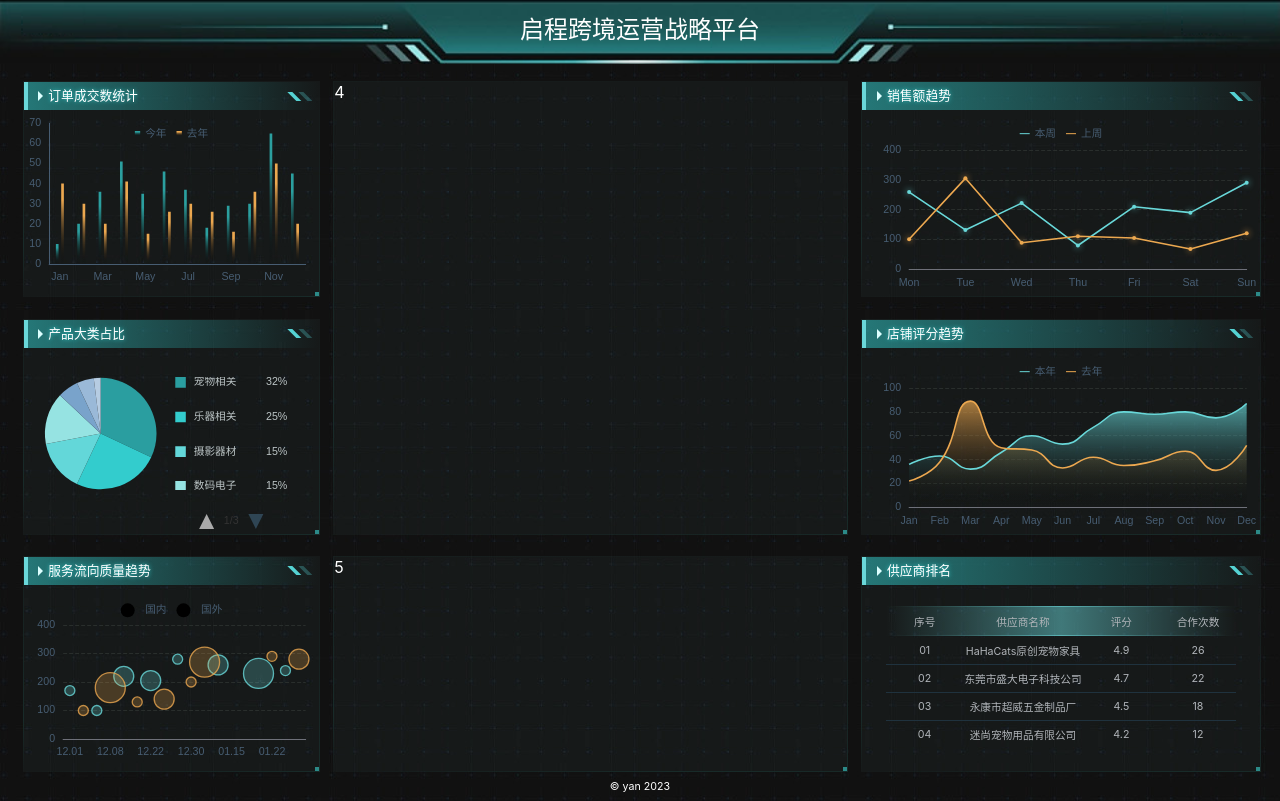
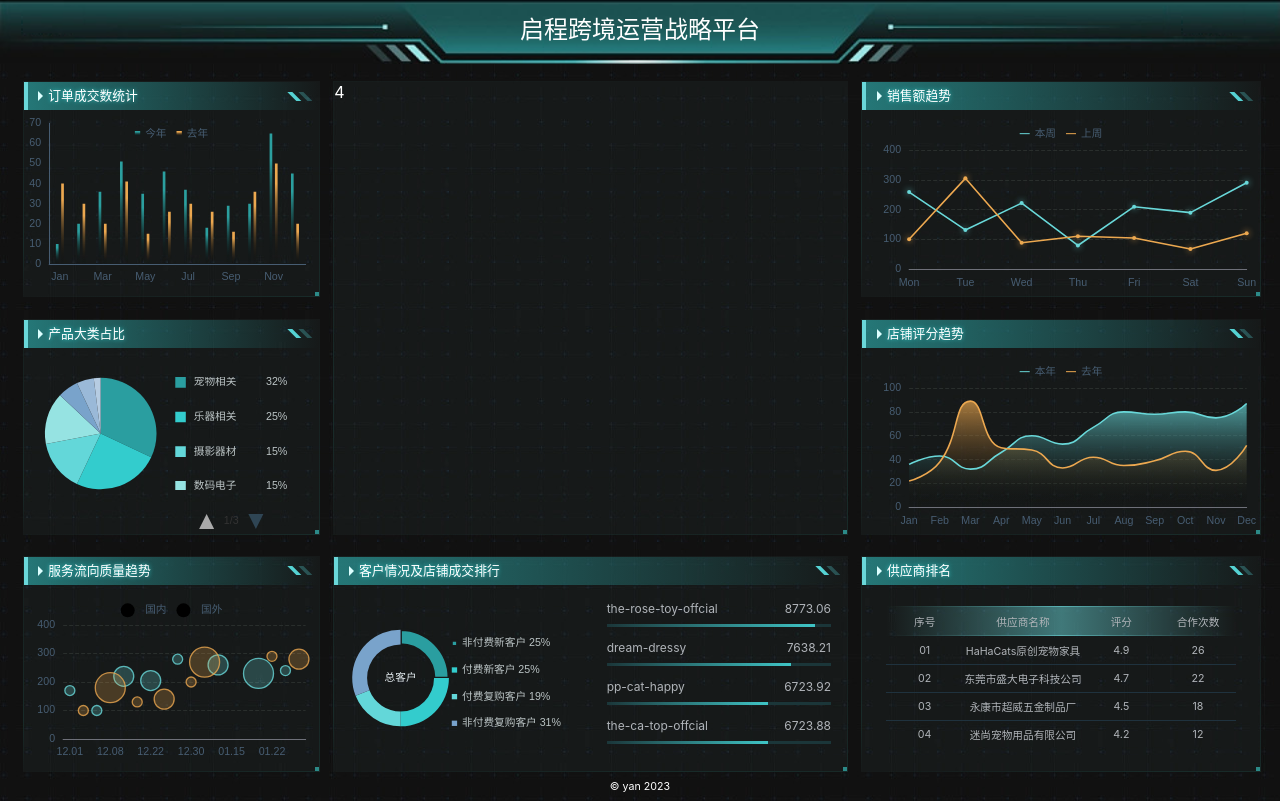
Before and after one commit to ReeseKenn/big-screen-react, a React (Vite) app: page /#/ in a window 1280 px wide. Built offline with nearby package versions, Linux system fonts and the light colour scheme.

Commit message:
added chart4 and chart5

```diff
--- /dev/null
+++ b/src/components/chart-4.tsx
@@ -0,0 +1,90 @@
+import React, {useEffect, useRef} from 'react';
+import * as echarts from "echarts";
+import {createEchartsOptions} from "../shared/create-echarts-options";
+import {px} from "../shared/px";
+
+export const Chart4 = () => {
+    const divRef = useRef(null);
+    useEffect(() => {
+        console.log(divRef.current);
+
+        const data = [
+            {
+                value: 0.25,
+                name: '非付费新客户',
+                itemStyle: {
+                    borderColor: '#161919',
+                    borderWidth: px(2)
+                }
+            },
+            {value: 0.25, name: '付费新客户'},
+            {value: 0.19, name: '付费复购客户'},
+            {value: 0.31, name: '非付费复购客户'}
+        ];
+        var myChart = echarts.init(divRef.current);
+        myChart.setOption(createEchartsOptions({
+            xAxis: {show: false},
+            yAxis: {show: false},
+            grid: {x: 0, x2: 0, y: 0, y2: 0, containLabel: true},
+            legend: {
+                orient: 'vertical',
+                right: px(18),
+                top: px(36),
+                bottom: px(20),
+                textStyle: {color: '#bcc5c6'},
+                fontSize: px(8),
+                itemWidth: px(4),
+                itemHeight: px(4),
+                itemGap: px(12),
+                icon: 'rect',
+                formatter(name) {
+                    // @ts-ignore
+                    const value = data.find(i => i.name === name)?.value * 100 + '%';
+                    return name + ' ' + value;
+                }
+            },
+            series: [
+                {
+                    label: {
+                        position: 'center',
+                        show: true,
+                        formatter: () => {
+                            return '总客户'
+                        },
+                        color: '#e5edf1',
+                        lineHeight: 16,
+                        fontSize: px(8),
+                    },
+                    center: ['26%', '50%'],
+                    type: 'pie',
+                    radius: ['36%', '52%'],
+                    // label: {show: false},
+                    labelLine: {show: false},
+                    data: data,
+
+                    emphasis: {
+                        itemStyle: {
+                            shadowBlur: 10,
+                            shadowOffsetX: 0,
+                            shadowColor: 'rgba(0, 0, 0, 0.5)'
+                        }
+                    }
+                }
+            ],
+            color: [
+                '#2a9ea0',
+                '#33cccd',
+                '#63d7d9',
+                '#79a3cb',
+                '#9ab9d8',
+                '#b6cce2'
+            ],
+        }));
+    }, []);
+
+    return (
+        <div className="chart4">
+            <div ref={divRef} className="chart"/>
+        </div>
+    );
+};
--- /dev/null
+++ b/src/components/chart-5.tsx
@@ -0,0 +1,38 @@
+import React from 'react';
+
+export const Chart5 = () => {
+    // @ts-ignore
+    return (
+        <div className="chart5">
+            {/*<div>成交量Top10</div>*/}
+            <div className="item">
+                <div className="itemText">
+                    <div className="shopName">the-rose-toy-offcial</div>
+                    <div className="number">8773.06</div>
+                </div>
+                <div className="bar" style={{'--precent': 93}}/>
+            </div>
+            <div className="item">
+                <div className="itemText">
+                    <div className="shopName">dream-dressy</div>
+                    <div className="number">7638.21</div>
+                </div>
+                <div className="bar" style={{'--precent': 82}}/>
+            </div>
+            <div className="item">
+                <div className="itemText">
+                    <div className="shopName">pp-cat-happy</div>
+                    <div className="number">6723.92</div>
+                </div>
+                <div className="bar" style={{'--precent': 72}}/>
+            </div>
+            <div className="item">
+                <div className="itemText">
+                    <div className="shopName">the-ca-top-offcial</div>
+                    <div className="number">6723.88</div>
+                </div>
+                <div className="bar" style={{'--precent': 72}}/>
+            </div>
+        </div>
+    );
+};
--- a/src/pages/home.scss
+++ b/src/pages/home.scss
@@ -103,6 +103,58 @@
 
     > .section5 {
       grid-area: box5;
+
+      .chartGroup {
+        flex: 1;
+        display: grid;
+        grid-template-columns: 1fr 1fr;
+
+        .chart4 {
+          display: flex;
+          flex-direction: column;
+
+          .chart {
+            flex: 1;
+          }
+
+        }
+
+        .chart5 {
+          padding: px(12);
+          display: flex;
+          flex-direction: column;
+          gap: px(10);
+
+          .itemText {
+            display: flex;
+            justify-content: space-between;
+            color: #b0b4b9;
+            font-size: px(9);
+            padding-bottom: px(6);
+          }
+
+          .bar {
+            height: px(2);
+            width: 100%;
+            background-color: #1b3639;
+          }
+
+          .bar::before {
+            display: block;
+            counter-reset: progress var(--precent);
+            content: '';
+            height: px(2);
+            width: calc(1% * var(--precent));
+            color: #fff;
+            background: linear-gradient(to right, transparent 0%, #3fc5c6 100%);
+            text-align: center;
+            white-space: nowrap;
+            overflow: hidden;
+          }
+        }
+
+
+      }
     }
 
     > .section6 {
--- a/src/pages/home.tsx
+++ b/src/pages/home.tsx
@@ -8,6 +8,9 @@ import {Chart3} from "../components/chart-3";
 import {Chart6} from "../components/chart-6";
 import {Chart7} from "../components/chart-7";
 import {Chart8} from "../components/chart-8";
+import {Title} from "../components/title";
+import {Chart5} from "../components/chart-5";
+import {Chart4} from "../components/chart-4";
 
 
 export const Home = () => {
@@ -23,7 +26,13 @@ export const Home = () => {
                 <Chart2/>
                 <Chart3/>
                 <section className="bordered section4">4</section>
-                <section className="bordered section5">5</section>
+                <section className="bordered section5">
+                    <Title title="客户情况及店铺成交排行"/>
+                    <div className="chartGroup">
+                        <Chart4/>
+                        <Chart5/>
+                    </div>
+                </section>
                 <Chart6/>
                 <Chart7/>
                 <Chart8/>
```
